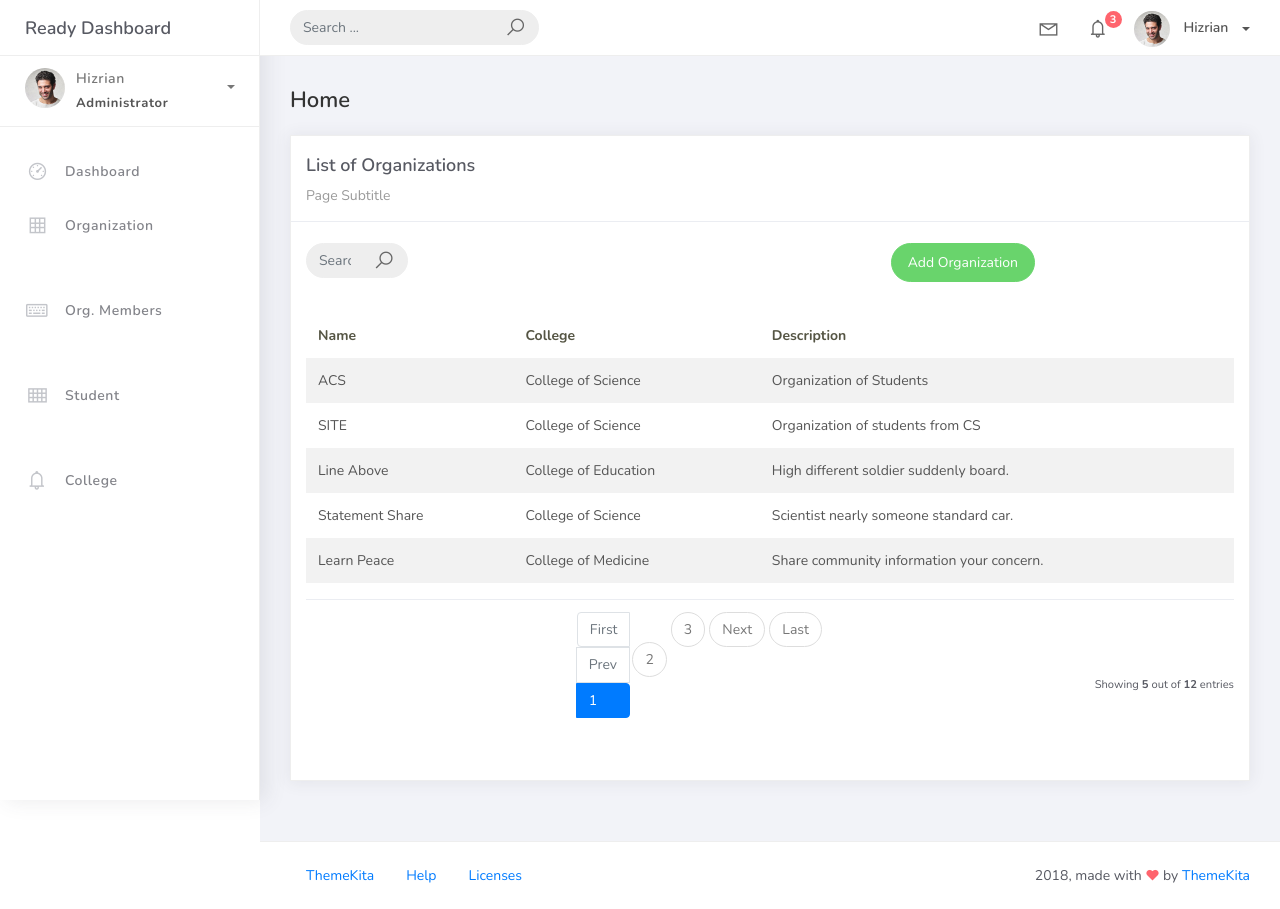
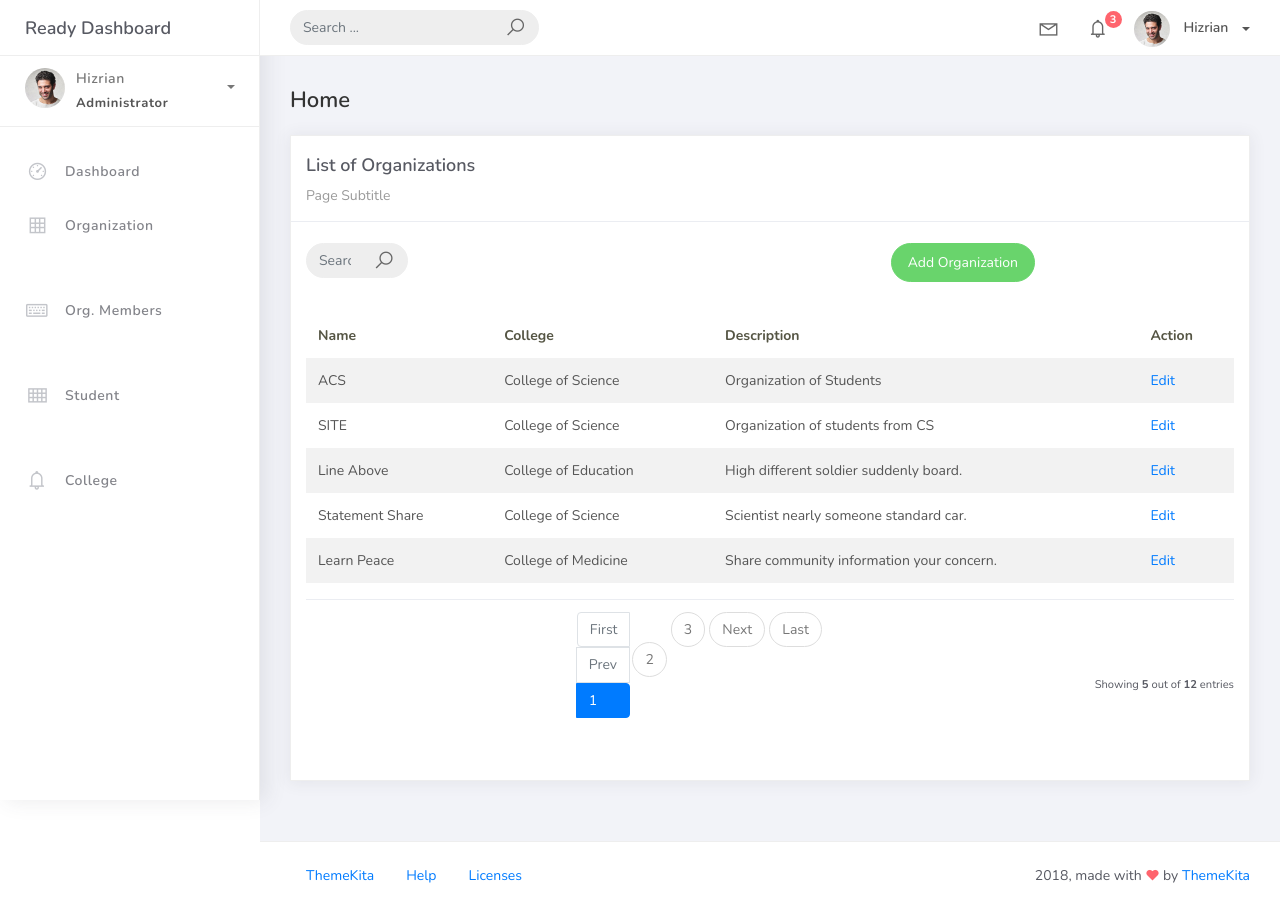
Before and after one commit to Jeype12/Django, a Django app: page /organization_list in a window 1280 px wide. Run offline with Django 5.2, Linux system fonts and the light colour scheme; data comes from the database, SQL or seed files in the repository; some libraries are stand-ins or nearby versions.

Commit message:
organization update view

```diff
--- a/projectsite/templates/org_list.html
+++ b/projectsite/templates/org_list.html
@@ -38,6 +38,7 @@
                                     <th scope="col">Name</th>
                                     <th scope="col">College</th>
                                     <th scope="col">Description</th>
+                                    <th scope="col">Action</th>
                                 </tr>
                             </thead>
                             <tbody>
@@ -46,6 +47,13 @@
                                     <td>{{ object.name }}</td>
                                     <td>{{ object.college }}</td>
                                     <td>{{ object.description }}</td>
+                                    <td><a href="organization_list/{{ object.id }}">Edit</a></td>
+                                </tr>
+                                {% empty %}
+                                <tr>
+                                  <td colspan="4" style="text-align: center">
+                                    <p class="text-sm font-weight-bold mb-0">No Records Found</p>
+                                  </td>
                                 </tr>
                                 {% endfor %}
                             </tbody>
```
